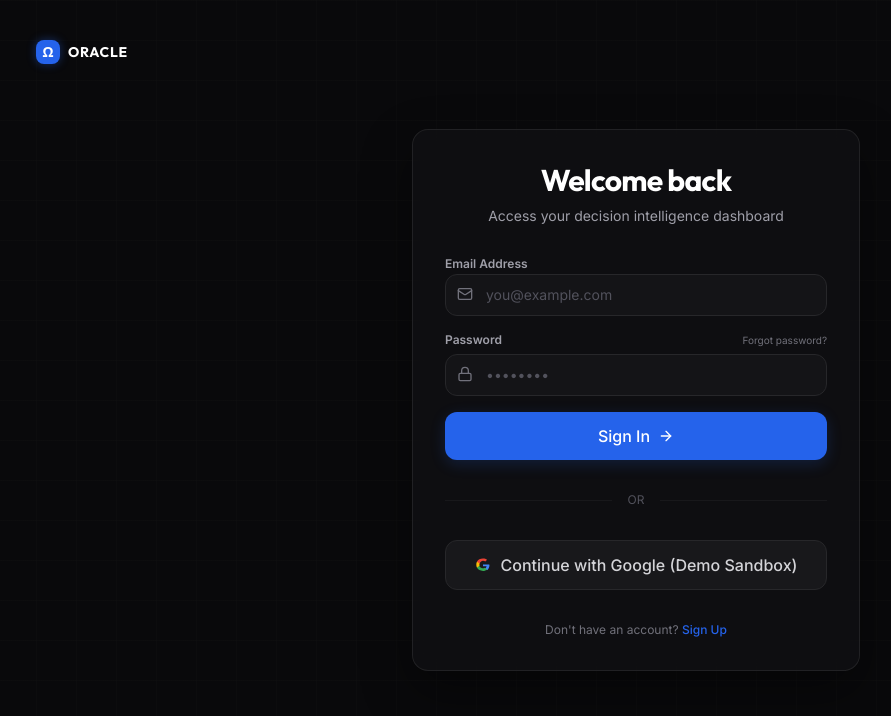
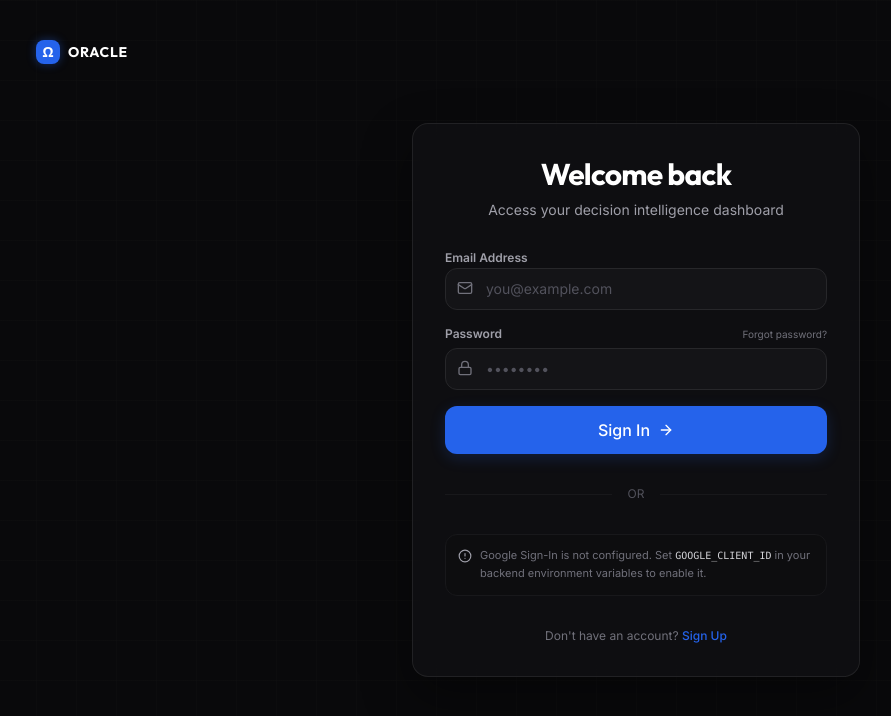
Before and after one commit to PranavThakur07/Oracle, a React (Vite) app in the folder frontend/: page /login in a window 1280 px wide. Shown: the top 716 px of the page, without its empty margins (4-895 px from the left). Built offline with nearby package versions, Linux system fonts and the light colour scheme; no server answers.

Commit message:
Remove all mock Google authentication fallbacks and simulate buttons from codebase

```diff
--- a/frontend/src/pages/Login.tsx
+++ b/frontend/src/pages/Login.tsx
@@ -89,27 +89,6 @@ export const Login: React.FC = () => {
       navigate('/dashboard');
     } catch (err: any) {
       setError(err.response?.data?.detail || 'Authentication failed. Please check your inputs.');
-    } finally {
-      setLoading(false);
-    }
-  };
-
-  const handleSimulateGoogle = async () => {
-    setError('');
-    setLoading(true);
-    try {
-      // Generate a unique mock user ID per browser/device to avoid shared account histories
-      let mockUserId = localStorage.getItem('oracle_mock_user_id');
-      if (!mockUserId) {
-        mockUserId = 'analyst_' + Math.random().toString(36).substring(2, 8);
-        localStorage.setItem('oracle_mock_user_id', mockUserId);
-      }
-
-      // Sends a unique mock OAuth token to backend (starts with mock_)
-      await googleLogin(`mock_${mockUserId}`);
-      navigate('/dashboard');
-    } catch (err: any) {
-      setError(err.response?.data?.detail || 'Google authentication simulation failed.');
     } finally {
       setLoading(false);
     }
@@ -221,21 +200,12 @@ export const Login: React.FC = () => {
             <div id="google-signin-button-container" className="w-full flex justify-center"></div>
           </div>
         ) : (
-          <button
-            onClick={handleSimulateGoogle}
-            disabled={loading}
-            className="w-full flex items-center justify-center gap-2.5 py-3 rounded-xl bg-zinc-900 hover:bg-zinc-800 border border-zinc-800 text-zinc-300 hover:text-white transition-all disabled:opacity-50 font-medium cursor-pointer"
-          >
-            <svg className="h-4 w-4" viewBox="0 0 24 24" width="24" height="24" xmlns="http://www.w3.org/2000/svg">
-              <g transform="matrix(1, 0, 0, 1, 0, 0)">
-                <path d="M21.35,11.1H12v2.7h5.38c-0.24,1.28 -0.96,2.37 -2.04,3.1v2.58h3.3c1.93,-1.78 3.04,-4.4 3.04,-7.48C21.68,11.83 21.56,11.41 21.35,11.1z" fill="#4285F4" />
-                <path d="M12,20.84c2.47,0 4.54,-0.82 6.06,-2.23l-3.3,-2.58c-0.91,0.61 -2.08,0.98 -3.3,0.98 -2.37,0 -4.38,-1.6 -5.1,-3.75H2.93v2.66C4.46,19.18 7.97,20.84 12,20.84z" fill="#34A853" />
-                <path d="M6.9,13.26c-0.18,-0.54 -0.28,-1.11 -0.28,-1.7c0,-0.59 0.1,-1.16 0.28,-1.7V7.2H2.93C2.3,8.47 1.94,9.91 1.94,11.56c0,1.65 0.36,3.09 0.99,4.36L6.9,13.26z" fill="#FBBC05" />
-                <path d="M12,5.56c1.34,0 2.55,0.46 3.5,1.36l2.62,-2.62C16.53,2.83 14.47,2.28 12,2.28 7.97,2.28 4.46,3.94 2.93,7.2L6.9,9.86C7.62,7.71 9.63,5.56 12,5.56z" fill="#EA4335" />
-              </g>
-            </svg>
-            <span>Continue with Google (Demo Sandbox)</span>
-          </button>
+          <div className="p-3 text-[11px] text-zinc-500 border border-zinc-900 bg-zinc-950/20 rounded-xl flex items-start gap-2 leading-relaxed">
+            <AlertCircle size={14} className="text-zinc-400 shrink-0 mt-0.5" />
+            <span>
+              Google Sign-In is not configured. Set <code className="text-zinc-300 font-mono text-[10px]">GOOGLE_CLIENT_ID</code> in your backend environment variables to enable it.
+            </span>
+          </div>
         )}
 
         <div className="text-center text-xs text-zinc-500 pt-2">
```
Also changed, not shown: 1 other file (tests, documents, lock files or other folders).
